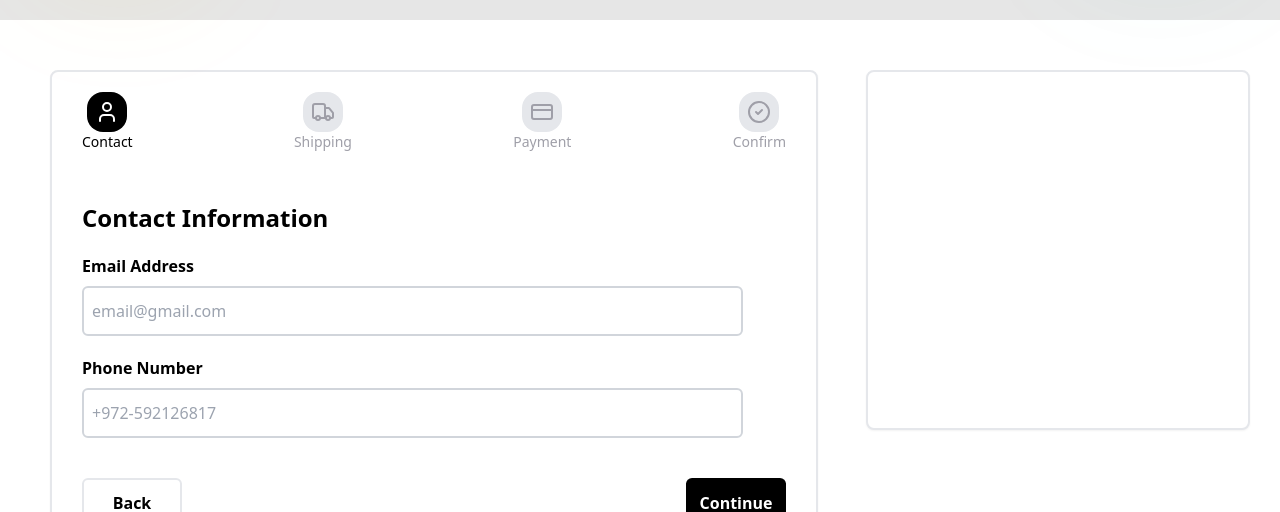
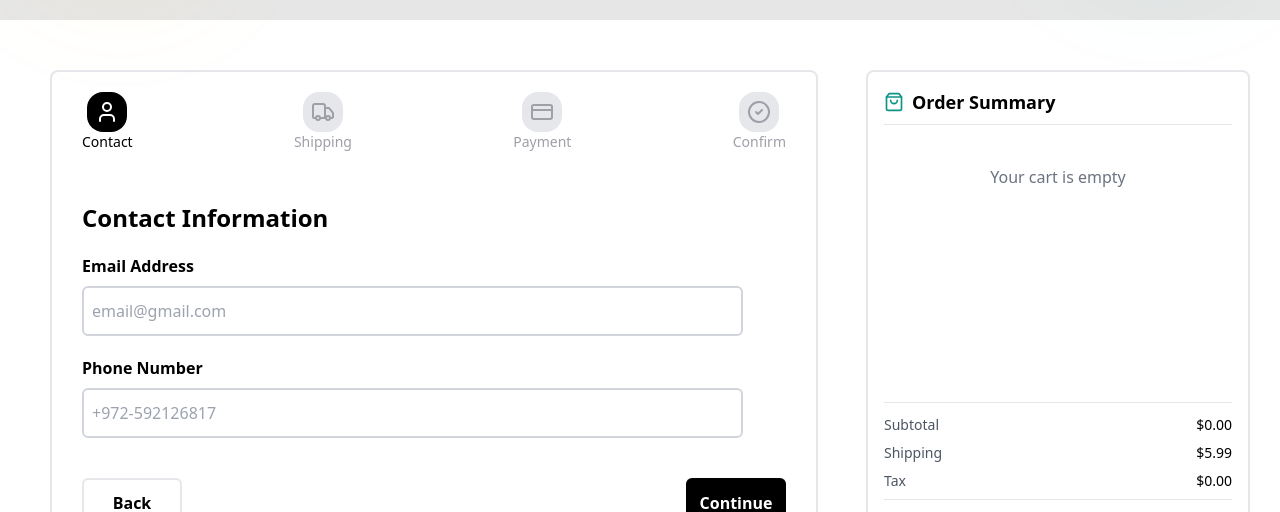
Before and after one commit to Ali-Faqy/FinalProject-Front, a React (Vite) app: page /checkout/1 in a window 1280 px wide. Shown: the part 280-792 px from the top of the page. Built offline with nearby package versions, Linux system fonts and the light colour scheme; no server answers; sample sign-in values are in the browser's storage.

Commit message:
checkout version

```diff
--- a/package.json
+++ b/package.json
@@ -20,7 +20,8 @@
     "@radix-ui/react-slider": "^1.2.3",
     "@radix-ui/react-switch": "^1.1.3",
     "@react-oauth/google": "^0.12.1",
-    "@stripe/stripe-js": "^7.0.0",
+    "@stripe/react-stripe-js": "^3.6.0",
+    "@stripe/stripe-js": "^7.2.0",
     "axios": "^1.8.4",
     "class-variance-authority": "^0.7.1",
     "flowbite-react": "^0.11.5",
--- a/src/App.jsx
+++ b/src/App.jsx
@@ -7,6 +7,9 @@ import CategoriesPage from "./Pages/CategoriesPage/Component/CategoriesPage.jsx"
 import ProductsPage from "./Pages/ProductsPage/Component/ProductsPage.jsx";
 import CartPage from "./Pages/CartPage/Component/CartPage.jsx";
 import CheckOutPage from './Pages/CheckOutPage/Component/CheckOutPage.jsx';
+import SuccessPage from './Pages/CheckOutPage/Component/SuccessPage.jsx';
+import FailedPage from './Pages/CheckOutPage/Component/FailedPage.jsx';
+
 import ErrorPage from "./Pages/ErrorPage/ErrorPage.jsx";
 import UserDashboard from "./Pages/Profile/Component/UserDashboard.jsx";
 import AccountSettings from './Pages/Profile/Component/AccountSettings';
@@ -53,6 +56,9 @@ function App() {
             <Route path="/tools/add" element={<AddTool />} />
             <Route path="/customers" element={<CustomerPage />} />
             <Route path="/customers/:customerId" element={<ViewCustomerInfo />} />
+            <Route path="/checkout/success" element={<SuccessPage />} />
+            <Route path="/checkout/failed" element={<FailedPage />} />
+
             </>
         ) : (
           <>
--- a/src/Pages/CartPage/Component/CartItems.jsx
+++ b/src/Pages/CartPage/Component/CartItems.jsx
@@ -205,7 +205,8 @@ function CartItems() {
             ${total.toFixed(2)}
           </p>
         </div>
-        <Link to={`/checkout/${userId}`}>
+        <Link to={`/checkout/${userId}`}
+        state={{ cart: items, total }}>
           <button
             className="bg-black text-white rounded-md h-[50px] w-[90%] ml-[20px] hover:bg-muted-foreground transition-colors"
             onClick={print}
--- /dev/null
+++ b/src/Pages/CheckOutPage/Component/CartSummary.jsx
@@ -0,0 +1,98 @@
+import { ShoppingBag } from "lucide-react";
+import { Link } from "react-router-dom";
+
+export default function CartSummary({ cart, total }) {
+  const shipping = 5.99;
+  const tax = total * 0.07;
+  const finalTotal = total + shipping + tax;
+
+  // Calculate total savings
+  const originalTotal = cart.reduce(
+    (acc, item) => acc + item.price * item.quantity,
+    0
+  );
+  const discountTotal = originalTotal - total;
+
+  return (
+    <div className="flex flex-col h-full p-4">
+      <div className="flex items-center gap-2 mb-4 pb-2 border-b">
+        <ShoppingBag className="h-5 w-5 text-teal-600" />
+        <h3 className="font-semibold text-lg">Order Summary</h3>
+      </div>
+
+      {/* Cart items */}
+      <div className="flex-1 overflow-auto mb-4">
+        {cart.length === 0 ? (
+          <div className="text-center py-6 text-gray-500">Your cart is empty</div>
+        ) : (
+          <div className="space-y-3">
+            {cart.map((item) => {
+              const discountedPrice = item.discount
+                ? item.price * (1 - item.discount / 100)
+                : item.price;
+              const totalPrice = discountedPrice * item.quantity;
+
+              return (
+                <div key={item.id} className="flex gap-3 py-2 border-b">
+                  <div className="w-16 h-16 bg-gray-100 rounded-md overflow-hidden flex-shrink-0">
+                    <img
+                      src={item.image || "/placeholder.svg?height=64&width=64"}
+                      alt={item.name}
+                      width={64}
+                      height={64}
+                      className="object-cover w-full h-full"
+                    />
+                  </div>
+                  <div className="flex-1">
+                    <h4 className="font-medium text-sm">{item.name}</h4>
+                    <div className="text-sm text-gray-500 mt-1">Qty: {item.quantity}</div>
+                  </div>
+                  <div className="text-right font-medium text-sm">
+                    {item.discount > 0 ? (
+                      <>
+                        <p className="text-teal-600 m-0">
+                          ${totalPrice.toFixed(2)}
+                        </p>
+                        <p className="text-xs text-gray-400 line-through m-0">
+                          ${(item.price * item.quantity).toFixed(2)}
+                        </p>
+                      </>
+                    ) : (
+                      <p>${totalPrice.toFixed(2)}</p>
+                    )}
+                  </div>
+                </div>
+              );
+            })}
+          </div>
+        )}
+      </div>
+
+      {/* Order totals */}
+      <div className="border-t pt-3 space-y-2">
+        <div className="flex justify-between text-sm">
+          <span className="text-gray-600">Subtotal</span>
+          <span>${total.toFixed(2)}</span>
+        </div>
+        {discountTotal > 0 && (
+          <div className="flex justify-between text-sm text-green-600">
+            <span>You saved</span>
+            <span>-${discountTotal.toFixed(2)}</span>
+          </div>
+        )}
+        <div className="flex justify-between text-sm">
+          <span className="text-gray-600">Shipping</span>
+          <span>${shipping.toFixed(2)}</span>
+        </div>
+        <div className="flex justify-between text-sm">
+          <span className="text-gray-600">Tax</span>
+          <span>${tax.toFixed(2)}</span>
+        </div>
+        <div className="flex justify-between font-semibold text-base pt-2 border-t mt-2">
+          <span>Total</span>
+          <span className="text-teal-600">${finalTotal.toFixed(2)}</span>
+        </div>
+      </div>
+    </div>
+  );
+}
--- a/src/Pages/CheckOutPage/Component/CheckOutPage.jsx
+++ b/src/Pages/CheckOutPage/Component/CheckOutPage.jsx
@@ -1,6 +1,6 @@
 import { useState } from "react";
 import { Link } from "react-router-dom";
-import { useParams } from "react-router-dom";
+import { useParams, useLocation } from "react-router-dom";
 import Navication from "../../HomePage/Component/Navication.jsx";
 import HeroBackGround from "../../CategoriesPage/Component/HeroBackGround.jsx";
 import ContactForm from "./ContactForm.jsx";
@@ -10,8 +10,10 @@ import {
   ChevronRight,
   CreditCard,
 } from "lucide-react";
+import CartSummary from "./CartSummary.jsx";
 function CheckOutPage() {
   const { userId } = useParams();
+  const location = useLocation();
   const [step, setStep] = useState("contact");
   const renderStepForm = () => {
     switch (step) {
@@ -25,6 +27,8 @@ function CheckOutPage() {
         return null;
     }
   };
+  const { cart, total } = location.state || { cart: [], total: 0 };
+
 
   return (
     <div className=" h-screen w-screen overflow-x-hidden">
@@ -65,7 +69,10 @@ function CheckOutPage() {
         <div className="flex flex-col w-[60%] bg-white rounded-lg border-2 shadow-sm ml-[50px] overflow-auto">
         {renderStepForm()}
         </div>
-        <div className="flex flex-col border-2 w-[30%] h-[60%] bg-white rounded-lg border shadow-sm gap-4"></div>
+        {/*Cart item*/}
+        <div className="flex flex-col border-2 w-[30%] h-[80%] bg-white rounded-lg border shadow-sm gap-4">
+        <CartSummary cart={cart} total={total} />
+        </div>
       </div>
     </div>
   );
--- /dev/null
+++ b/src/Pages/CheckOutPage/Component/FailedPage.jsx
@@ -0,0 +1,21 @@
+import {Link} from "react-router-dom"
+import { CheckCircle } from "lucide-react"
+
+export default function FailedPage() {
+  return (
+    <div className="min-h-screen bg-gray-50 flex items-center justify-center p-4">
+      <div className="max-w-md w-full bg-white rounded-lg shadow-lg p-8 text-center">
+        <div className="flex justify-center mb-6">
+          <div className="h-16 w-16 bg-red-100 rounded-full flex items-center justify-center">
+            <CheckCircle className="h-10 w-10 text-red-600" />
+          </div>
+        </div>
+        <h1 className="text-2xl font-bold mb-2 m-0 text-black">Payment Failed!</h1>
+        <p className="text-gray-600 mb-6">Sorry!. Your payment has been processed Failed.</p>
+        <Link to="/checkout">
+          <button className="w-[50%] bg-black text-white rounded-xl">Go Home</button>
+        </Link>
+      </div>
+    </div>
+  )
+}
--- a/src/Pages/CheckOutPage/Component/PaymentForm.jsx
+++ b/src/Pages/CheckOutPage/Component/PaymentForm.jsx
@@ -1,9 +1,30 @@
 import { Link } from "react-router-dom";
-import { useState } from "react";
-import { useParams } from "react-router-dom";
 import { User, Truck, CreditCard, CheckCircle2 } from "lucide-react";
 
-function PaymentForm(){
+function PaymentForm() {
+  const handleCheckout = async () => {
+    try {
+      const response = await fetch("http://localhost:8000/create-checkout-session", {
+        method: "POST",
+        headers: { "Content-Type": "application/json" },
+        body: JSON.stringify({
+          product_name: "Sample Product",
+          amount: 5000, // $50.00
+          quantity: 1,
+        }),
+      });
+
+      const data = await response.json();
+      if (data.url) {
+        window.location.href = data.url; // Redirect to Stripe Checkout
+      } else {
+        console.error("Error creating checkout session:", data.error);
+      }
+    } catch (error) {
+      console.error("Error:", error);
+    }
+  };
+
   return (
     <>
       <div className="flex flex-row justify-between items-center w-full h-[100px] ">
@@ -35,7 +56,16 @@ function PaymentForm(){
       <h2 className="text-2xl font-semibold m-0 pl-[30px] pt-[30px]">
         Payment Method
       </h2>
+      <div className="pl-[30px] pt-[20px]">
+        <button
+          onClick={handleCheckout}
+          className="bg-blue-500 text-white px-4 py-2 rounded"
+        >
+          Proceed to Checkout
+        </button>
+      </div>
     </>
   );
 }
+
 export default PaymentForm;
--- /dev/null
+++ b/src/Pages/CheckOutPage/Component/SuccessPage.jsx
@@ -0,0 +1,21 @@
+import {Link} from "react-router-dom"
+import { CheckCircle } from "lucide-react"
+
+export default function SuccessPage() {
+  return (
+    <div className="min-h-screen bg-gray-50 flex items-center justify-center p-4">
+      <div className="max-w-md w-full bg-white rounded-lg shadow-lg p-8 text-center">
+        <div className="flex justify-center mb-6">
+          <div className="h-16 w-16 bg-green-100 rounded-full flex items-center justify-center">
+            <CheckCircle className="h-10 w-10 text-green-600" />
+          </div>
+        </div>
+        <h1 className="text-2xl font-bold mb-2 text-black m-0">Payment Successful!</h1>
+        <p className="text-gray-600 mb-6">Thank you for your purchase. Your payment has been processed successfully.</p>
+        <Link to="/checkout">
+        <button className="w-[50%] bg-black text-white rounded-xl">Go Home</button>
+        </Link>
+      </div>
+    </div>
+  )
+}
```
Also changed, not shown: 1 other file (tests, documents, lock files or other folders). Lines whose indentation alone changed are shown as unchanged.
